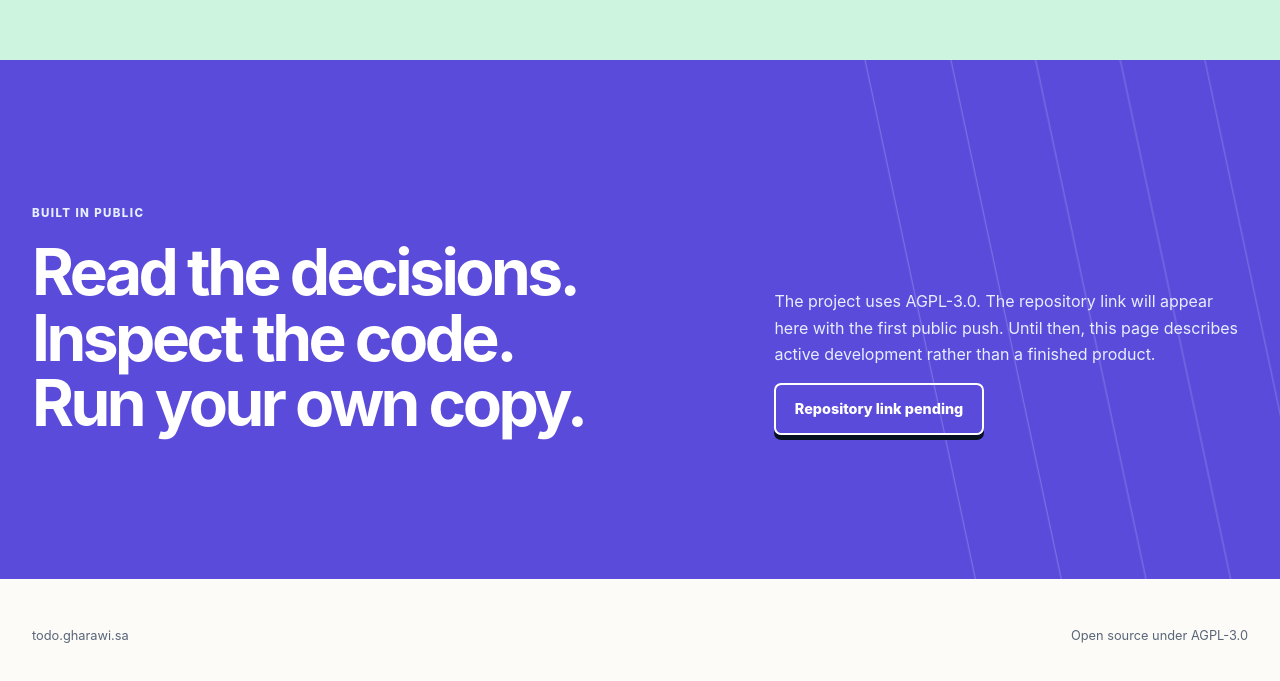
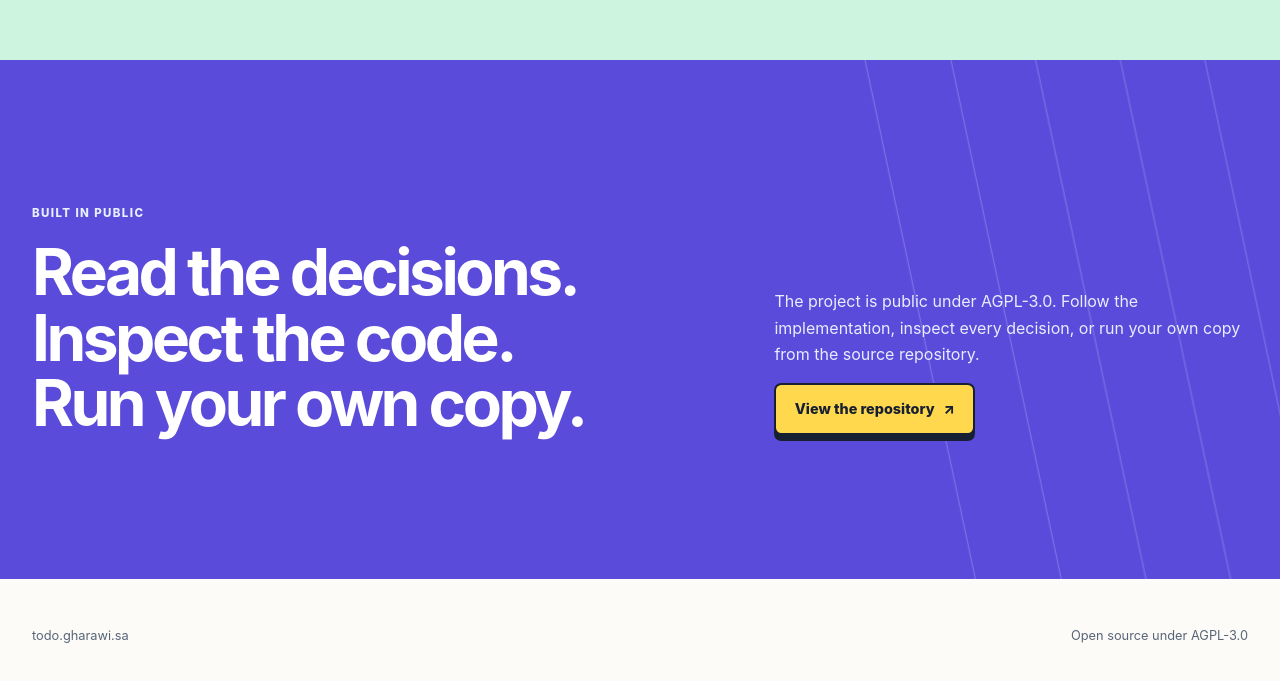
Before and after one commit to osamaE404/daily-tracking-todo, a website: page index.html in a window 1280 px wide. Shown: the part 4719-5400 px from the top of the page. Drawn offline with Linux system fonts and the light colour scheme.

Commit message:
Add repository link to landing page

```diff
--- a/index.html
+++ b/index.html
@@ -350,10 +350,10 @@
           </div>
           <div class="source-action">
             <p>
-              The project uses AGPL-3.0. The repository link will appear here with the first public push. Until then,
-              this page describes active development rather than a finished product.
+              The project is public under AGPL-3.0. Follow the implementation, inspect every decision, or run your
+              own copy from the source repository.
             </p>
-            <span class="button button-disabled" aria-disabled="true">Repository link pending</span>
+            <a class="button button-primary" href="https://github.com/osamaE404/daily-tracking-todo" target="_blank" rel="noopener">View the repository <span aria-hidden="true">↗</span></a>
           </div>
         </div>
       </section>
```
Also changed, not shown: tests/smoke.mjs (+1 -0 lines).
